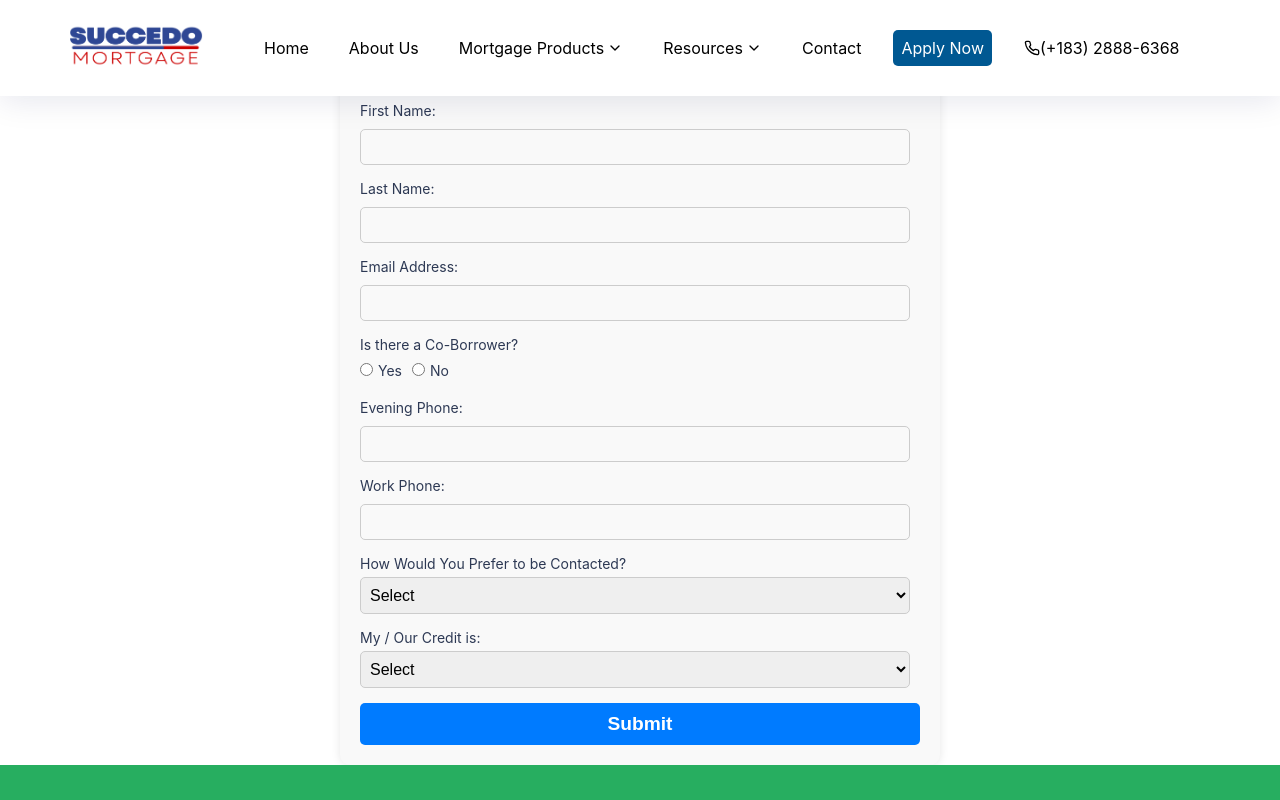
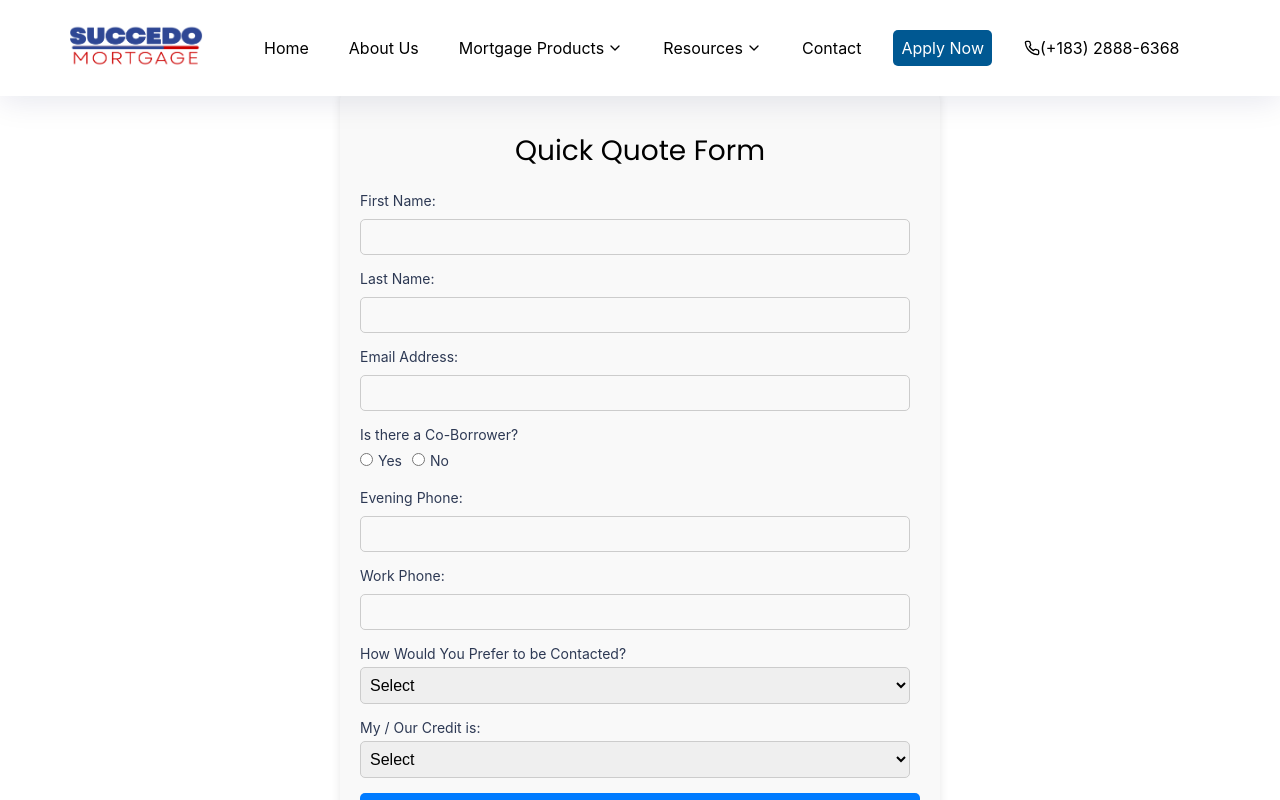
Before and after one commit to SamAtStrideRE/Succedo-mortgage, a React (Create React App) app: page /QuickQuoteForm in a window 1280 px wide. Shown: the top 800 px of the page. Built offline with nearby package versions, Linux system fonts and the light colour scheme.

Commit message:
quick fixes

```diff
--- a/src/components/tools/QuickQuoteForm.css
+++ b/src/components/tools/QuickQuoteForm.css
@@ -2,7 +2,7 @@
 .quick-quote-form {
   width: 100%;
   max-width: 600px;
-  margin: 0 auto;
+  margin: 90px auto;
   padding: 20px;
   background-color: #f9f9f9;
   border-radius: 10px;
```
